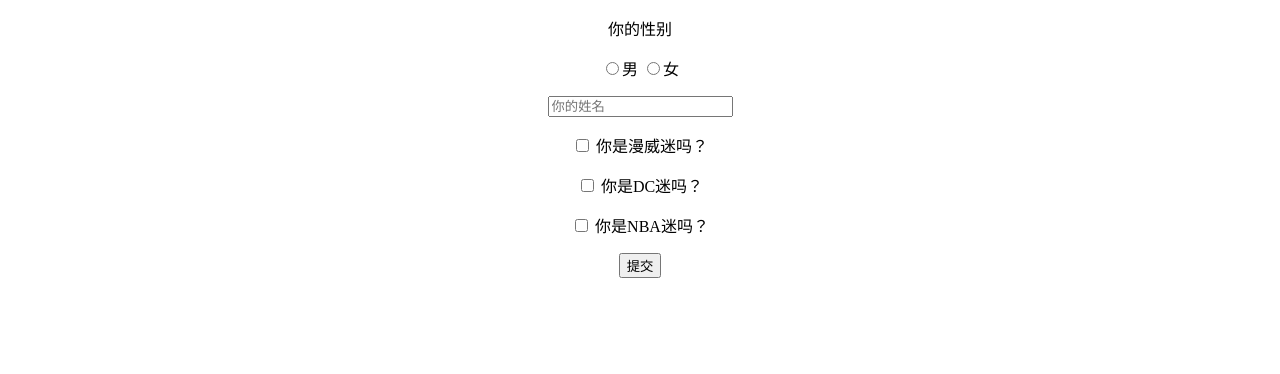
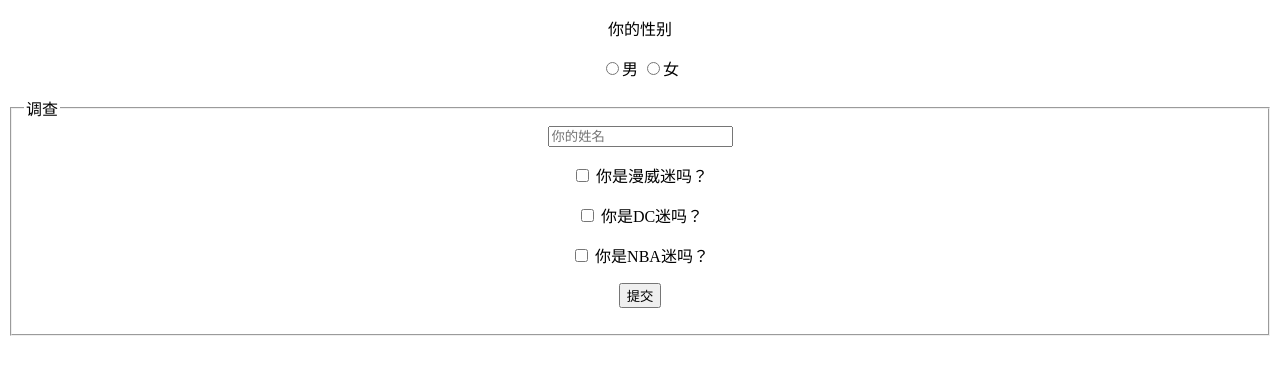
Before and after one commit to McQueen5258/diaocha, a plain HTML site: page index.html in a window 1280 px wide. Drawn offline with Linux system fonts and the light colour scheme.

Commit message:
Update index.html

```diff
--- a/index.html
+++ b/index.html
@@ -1,6 +1,8 @@
 <!DOCTYPE html>
 <html>
+<style>
 
+</style>
 <head>
 	<title>调查</title>
 </head>
@@ -10,12 +12,15 @@
 			<p>你的性别</p>
 			<label for="indoor"><input id="indoor" type="radio" name="indoor-outdoor">男</label>
 			<label for="outdoor"><input id="outdoor" type="radio" name="indoor-outdoor">女</label><br><p></p>
-
+		</center>
+			<fieldset><legend>调查</legend>
+				<center>
 			<input type="text" placeholder="你的姓名" required><p></p>
 			<label for="loving"><input id="loving" type="checkbox" name="personality"> 你是漫威迷吗？</label><P></P>
 			<label for="loving"><input id="loving" type="checkbox" name="personality"> 你是DC迷吗？</label><P></P>
 			<label for="loving"><input id="loving" type="checkbox" name="personality"> 你是NBA迷吗？</label><p></p>
 			<button type="https://mcqueen5258.github.io/wodezowangye/">提交</button><P></P>
+		</fieldset>
 		</form>
 	</center>
 </body>
```
